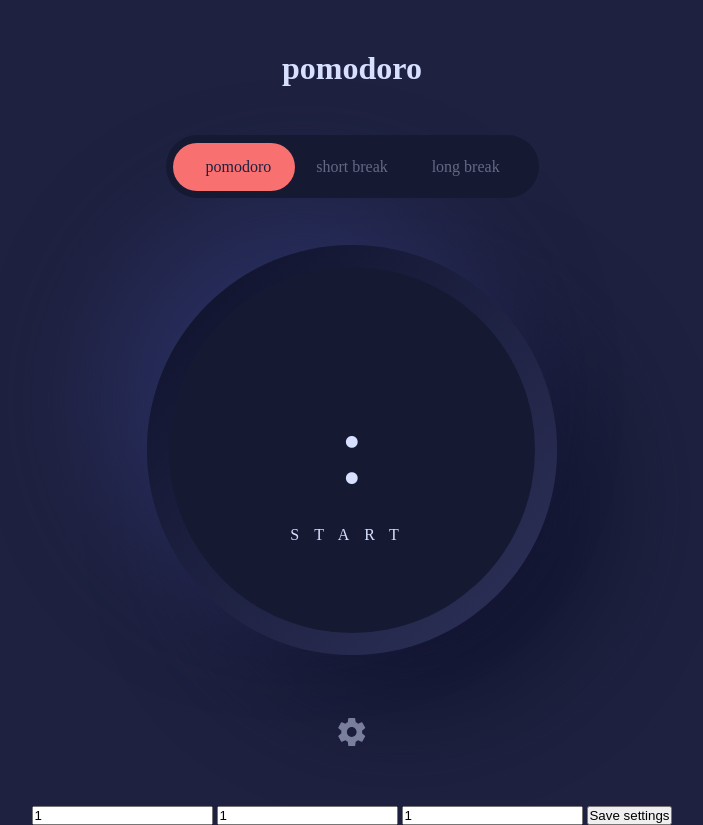
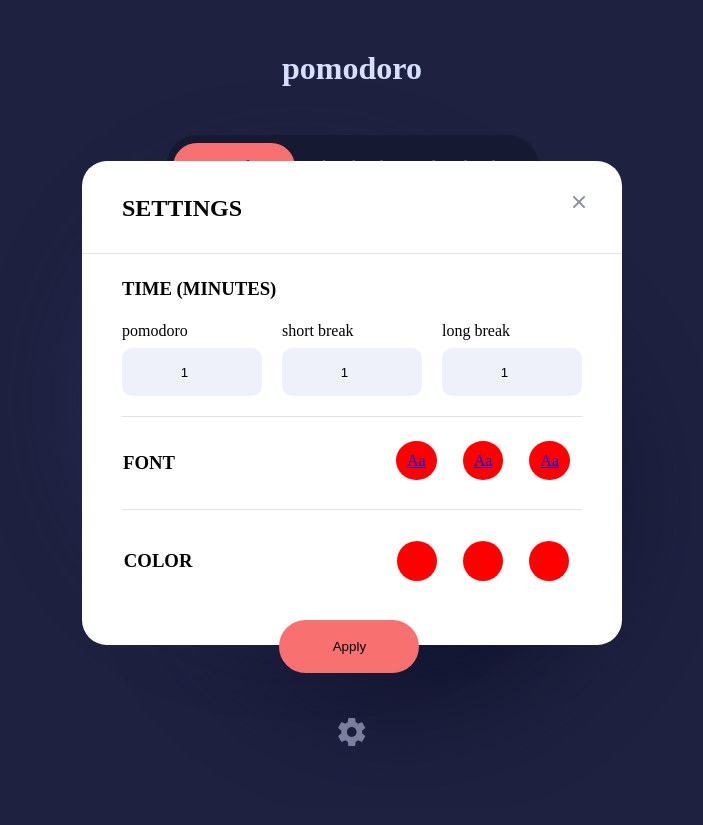
Before and after one commit to Roy700/Pomodoro-project-2, a plain HTML site: page index.html in a window 1280 px wide. Both pictures are taken after a click on the link 640 px from the left and 740 px from the top of the page. Shown: the whole page, without its empty margins (288-991 px from the left). Drawn offline with Linux system fonts and the light colour scheme.

Commit message:
form update

```diff
--- a/index.html
+++ b/index.html
@@ -21,9 +21,9 @@
             <div class="inner-timer">
                 <div class="clock-circle">
                     <div class="time">
-                        <p id="minutes"></p>
+                        <p id="minutes">00</p>
                         <p>:</p>
-                        <p id="seconds"></p>
+                        <p id="seconds">00</p>
                     </div>
                     <a href="#" class="control" id="control1">start</a>
                     <a href="#" class="control" id="control2">pause</a>
@@ -46,12 +46,57 @@
             <a href="#" class="settings-icon"><img src="assets/icon-settings.svg" alt=""></a>
         </div>
 
-        <form action=".">
-            <input type="number" value="1" id="focusTime" />
-            <input type="number" value="1" id="shortBreakTime" />
-            <input type="number" value="1" id="longBreakTime" />
-            <button type="submit">Save settings</button>
-        </form>
+        <div class="form-container">
+            <form action=".">
+                <div class="heading">
+                    <h2>SETTINGS</h2>
+                    <a href="#" class="close-btn"><img src="assets/icon-close.svg"></a>
+                </div>
+                <div class="container-wrapper">
+                    <div class="time-section">
+                        <h3>TIME (MINUTES)</h3>
+                        <div class="time-input">
+                            <div class="input-box">
+                                <label for="focusTime">pomodoro</label>
+                                <input type="number" value="1" id="focusTime" />
+                            </div>
+                            <div class="input-box">
+                                <label for="shortBreakTime">short break</label>
+                                <input type="number" value="1" id="shortBreakTime" />
+                            </div>
+                            <div class="input-box">
+                                <label for="longBreakTime">long break</label>
+                                <input type="number" value="1" id="longBreakTime" />
+                            </div>
+                        </div>
+                    </div>
+                    <div class="font-section">
+                        <h3>FONT</h3>
+                        <div class="font-selector">
+                            <a href="#" class="font-btn font-selector1">Aa</a>
+                            <a href="#" class="font-btn font-selector2">Aa</a>
+                            <a href="#" class="font-btn font-selector3">Aa</a>
+                        </div>
+                    </div>
+                    <div class="color-section">
+                        <h3>COLOR</h3>
+                        <div class="color-selector">
+                            <button type="button" class="font-btn color-selector" ></button>
+                            <button type="button" class="font-btn color-selector" ></button>
+                            <button type="button" class="font-btn color-selector" ></button>
+                            <!-- <a href="#" class="font-btn color-selector1"></a>
+                            <a href="#" class="font-btn color-selector2"></a>
+                            <a href="#" class="font-btn color-selector3"></a> -->
+                        </div>
+                    </div>
+                    <button type="submit" class="apply-btn">Apply</button>
+                </div>
+            </form>
+        </div>
+        <!-- <input type="number" value="1" id="focusTime" />
+                <input type="number" value="1" id="shortBreakTime" />
+                <input type="number" value="1" id="longBreakTime" />
+                <button type="submit">Save settings</button> -->
     </div>
 
     <script src="main.js"></script>
--- a/main.js
+++ b/main.js
@@ -58,6 +58,7 @@ document.querySelector("form").addEventListener("submit", (e) => {
     localStorage.setItem("focusTime", focusTimeInput.value);
     localStorage.setItem("shortBreakTime", shortBreakTimeInput.value);
     localStorage.setItem("longBreakTime", longBreakTimeInput.value);
+    document.querySelector(".form-container").style.display= "none";
 });
 
 document.querySelector("#control3").addEventListener("click", () => {
@@ -134,3 +135,7 @@ startBtn.addEventListener("click", () => {
     //   }
     }
   }
+
+  document.querySelector(".settings-icon").addEventListener("click", ()=>{
+    document.querySelector(".form-container").style.display = "block"
+  })
--- a/style.css
+++ b/style.css
@@ -30,6 +30,140 @@ h1{
     flex-direction: column;
     position: relative;
 }
+
+
+
+/* FORM POP UP */
+
+
+
+.form-container{
+    position: absolute;
+    z-index: 4;
+    /* margin: 0 auto; */
+    background: #FFFFFF;
+    border-radius: 25px;
+    width: 540px;
+    height: 484px;
+    display:none;
+    /* width: 33.75rem;
+    height: 29rem; */
+
+}
+
+.heading{
+    display:flex;
+    flex-direction: row;
+    justify-content: space-between;
+    padding: 34px 40px 31px;
+    border-bottom: 1px solid #E3E1E1;
+    gap: 330px;
+}
+
+.container-wrapper{
+    margin:auto 40px;
+    box-sizing: border-box;
+}
+
+.time-section{
+    border-bottom: 1px solid #E3E1E1;
+    padding: 24px 0;
+}
+
+.time-input{
+    margin-top: 22px;
+    display: flex;
+    justify-content: space-between;
+    gap: 20px;
+}
+
+.input-box{
+    display: flex;
+    flex-wrap: wrap;
+    width: 140px;
+    height: 70px;
+}
+
+.input-box label{
+    /* width: 95%; */
+    margin: 0;
+}
+
+.input-box input{
+    height: 48px;
+    width: 140px;
+    background: #EFF1FA;
+    margin-top: 8px;
+    border-radius: 10px;
+    border:0px solid #EFF1FA;
+    outline: none;
+    text-align: center;
+}
+
+.font-section{
+    display: flex;
+    justify-content: space-between;
+    gap: 208px;
+    padding: 35px 0;
+    /* padding: 19px 0; */
+    border-bottom: 1px solid #E3E1E1;
+}
+
+/* .font-selector{
+
+    position: relative;
+} */
+
+/* .outer{
+    background: green;
+    position:absolute ;
+    height: 50px;
+    width: 50px;
+    border-radius: 50%;
+} */
+
+.font-btn{
+    padding:11px;
+    margin: 11px;
+    background: red;
+    width: 40px;
+    height: 40px;
+    border-radius: 50%;
+}
+
+.color-section{
+    display: flex;
+    justify-content: space-between;
+    gap: 190px;
+    padding: 20px 0;
+}
+
+.color-section h3{
+    align-self: center;
+}
+
+.color-selector button{
+    border: 0px;
+}
+
+.apply-btn{
+    position: relative;
+    left:34.22%;
+    top:8px;
+    width: 140px;
+    height: 53px;
+    background: #F87070;
+    border-radius: 26.5px;
+    cursor: pointer;
+    border: 0px;
+}
+
+
+
+
+
+
+
 
 .pill-panel {
     position: relative;
@@ -155,3 +289,7 @@ h1{
     margin-top: 63px;
     margin-bottom: 56px;
 }
+
+.settings-icon{
+    /* pointer-events: none; */
+}
```
